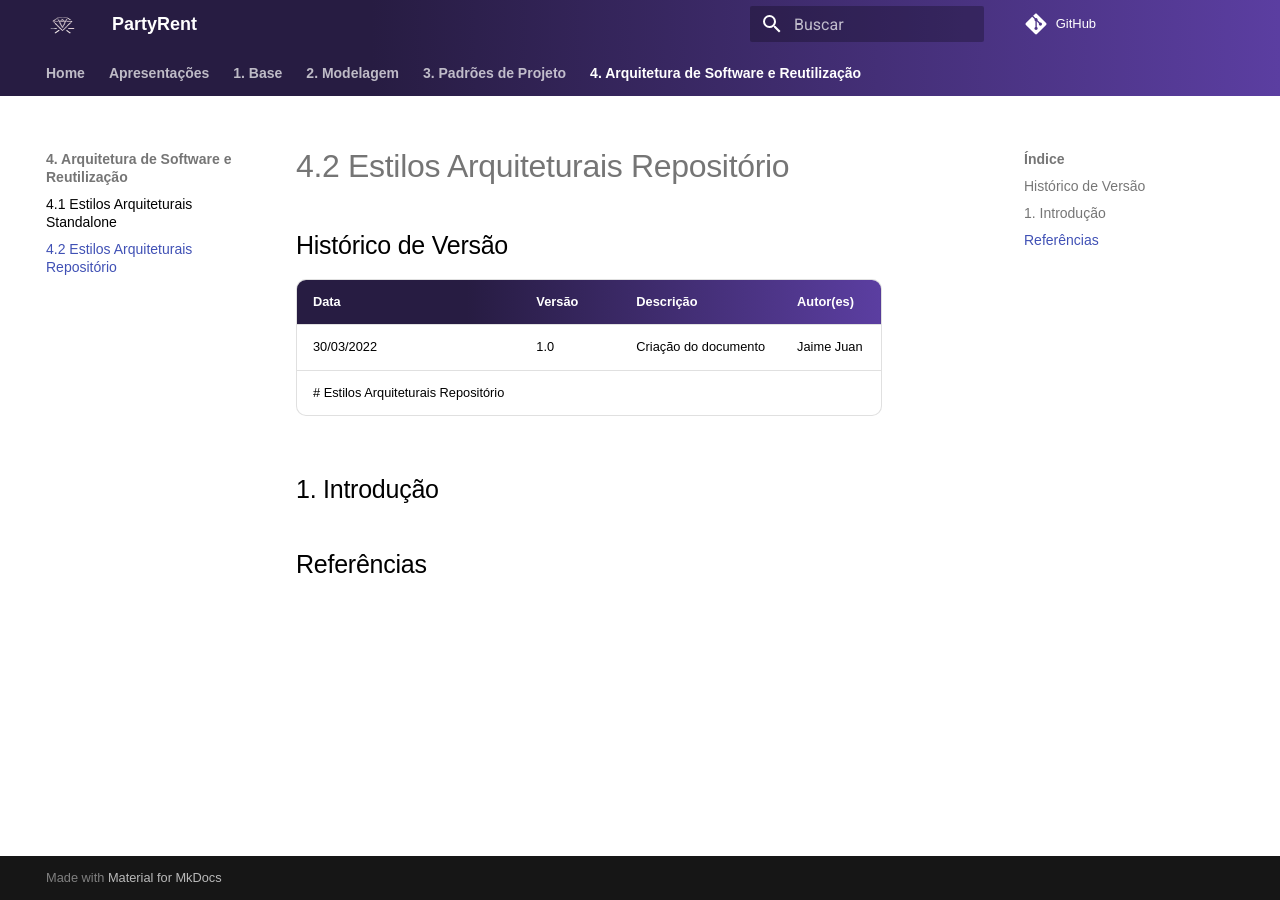
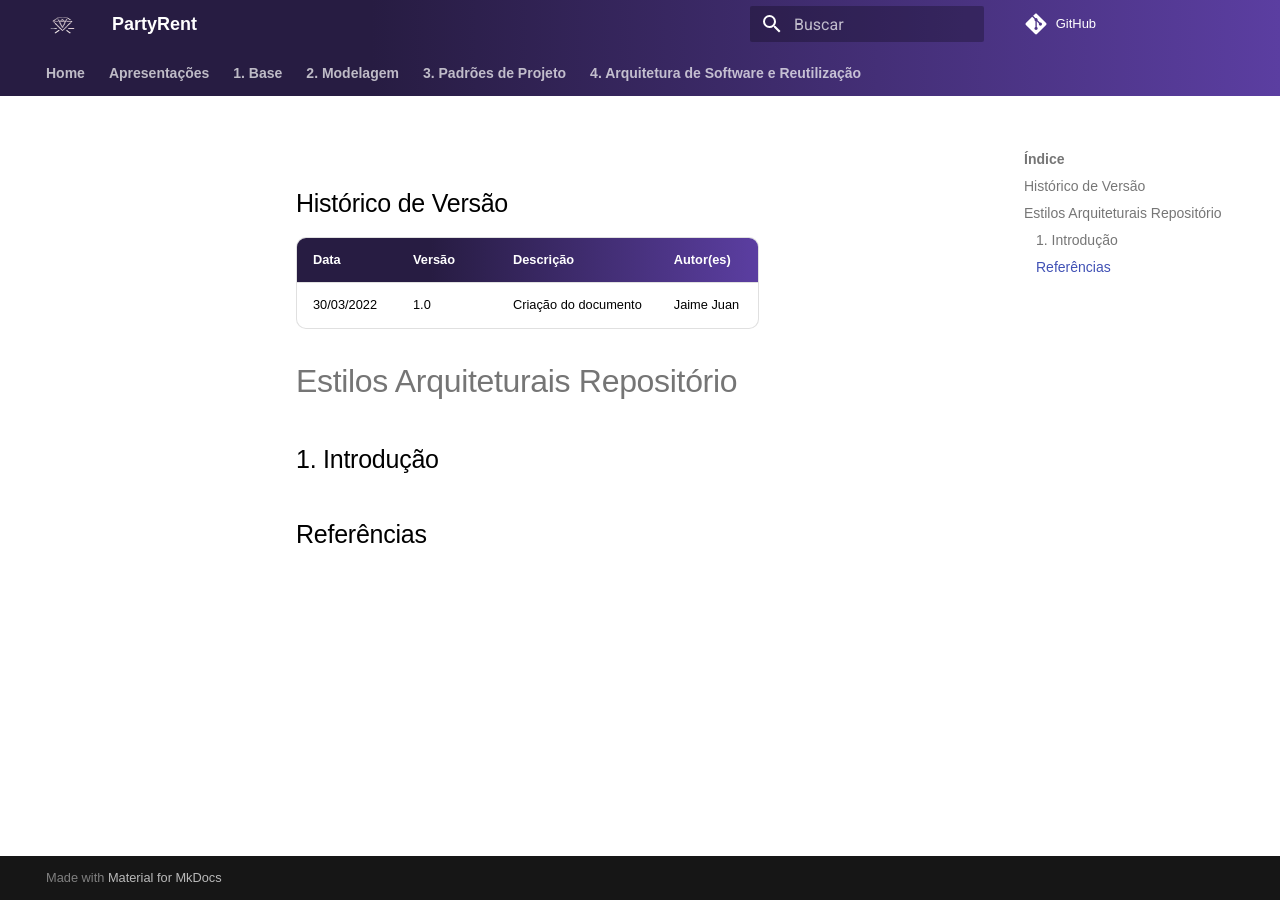
Before and after one commit to UnBArqDsw2021-2/2021.2_G7_-AluguelKitsFesta, an MkDocs documentation site: the page built from docs/arquitetura/repositorio.md, in a window 1280 px wide. Built offline with MkDocs 1.6.1 and Material for MkDocs 9.7.7, drawn with Linux system fonts in a browser that asks for light colours; comment, search, counter and statistics services are not loaded.

Commit message:
update module 4

```diff
--- a/docs/arquitetura/repositorio.md
+++ b/docs/arquitetura/repositorio.md
@@ -3,6 +3,7 @@
 | Data       | Versão | Descrição                         | Autor(es)    |
 | ---------- | ------ | --------------------------------- | ------------ |
 | 30/03/2022 | 1.0    | Criação do documento              | Jaime Juan |
+
 # Estilos Arquiteturais Repositório
 
 ## 1. Introdução
--- a/mkdocs.yml
+++ b/mkdocs.yml
@@ -76,10 +76,8 @@ nav:
           - 3.3 Iniciativas Extras:
                 - Padrões Emergentes: 'padrao/emergentes.md'
                 - Correções: 'padrao/correcoes.md'
-            #     - Documento de Arquitetura: padrao/extra/achitecture_document.md
     - 4. Arquitetura de Software e Reutilização:
-            - 4.1 Estilos Arquiteturais Standalone: 'arquitetura/standalone.md'
-            - 4.2 Estilos Arquiteturais Repositório: 'arquitetura/repositorio.md'
+            - 4.1 DAS: padrao/extra/achitecture_document.md
 
 features:
     - content.code.annotate
```
Also changed, not shown: docs/arquitetura/standalone.md (+1 -0 lines).
